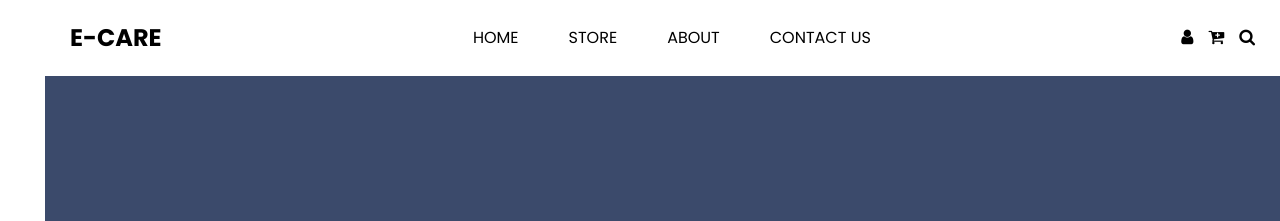
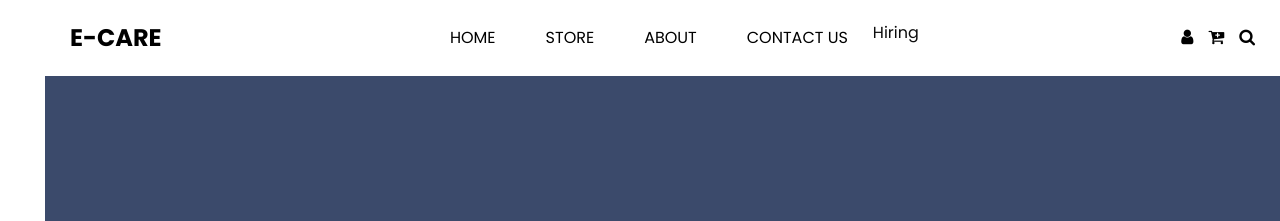
Before and after one commit to Akcoonjul/E-CARE, a plain HTML site: page index.html in a window 1280 px wide. Shown: the top 221 px of the page. Drawn offline with nearby package versions, Linux system fonts and the light colour scheme; some packages are replaced by stand-ins of ours; a script that the page names is missing.

Commit message:
Update index.html

```diff
--- a/index.html
+++ b/index.html
@@ -75,6 +75,11 @@
               </li>
               <li class="nav-item">
                 <a class="nav-link" href="contact.html">Contact Us</a>
+              </li>
+
+              <li class="nav-item">
+                <div class="hire"
+                <a class="nav-link" href="https://docs.google.com/forms/d/e/1FAIpQLSe2wLk3Zjc88S_imVbwFTrLA6yUqyIAj8luC3knR_1ALJ1O1g/viewform?usp=sf_link">Hiring</a>
               </li>
             </ul>
             <div class="user_option-box">
```
